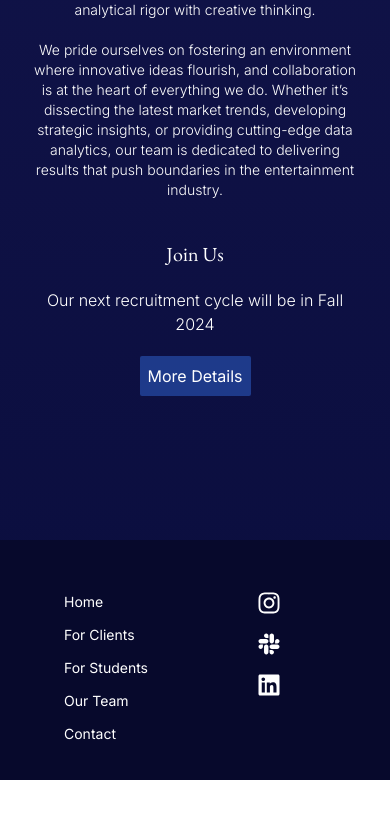
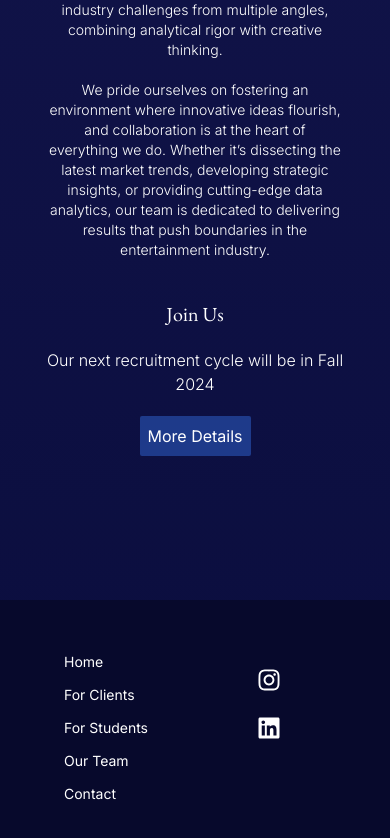
Before and after one commit to Bruin-Studio-Strategies/BSSWebsite, a React (Vite) app in the folder bss-web/: page / in a window 390 px wide. Shown: the part 2953-3791 px from the top of the page. Before the commit the page ends 3733 px from the top, so only its background shows below. Built offline with nearby package versions, Linux system fonts and the light colour scheme.

Commit message:
remove slack temporarily

```diff
--- a/bss-web/src/components/Footer.jsx
+++ b/bss-web/src/components/Footer.jsx
@@ -13,13 +13,13 @@ export default function Footer() {
         <FooterItem path="/contact">Contact</FooterItem>
       </div>
 
-      <div className="flex justify-center sm:space-x-6 space-y-3 sm:space-y-0 mx-auto sm:mx-0 sm:ml-auto mt-2 flex-col sm:flex-row">
+      <div className="flex justify-center sm:space-x-6 space-y-2 sm:space-y-0 mx-auto sm:mx-0 sm:ml-auto mt-2 flex-col sm:flex-row">
         <a className="rounded-full border-white sm:border h-10 w-10 flex items-center hover:cursor-pointer" href="https://www.instagram.com/bruinstudiostrategies/">
           <FaInstagram className="fill-white h-6 w-6 block m-auto" />
         </a>
-        <a className="rounded-full border-white sm:border h-10 w-10 flex items-center hover:cursor-pointer">
+        {/* <a className="rounded-full border-white sm:border h-10 w-10 flex items-center hover:cursor-pointer">
           <FaSlack className="fill-white h-6 w-6 block m-auto" />
-        </a>
+        </a> */}
         <a className="rounded-full border-white sm:border h-10 w-10 flex items-center hover:cursor-pointer" href="https://www.linkedin.com/company/bruin-studio-strategies">
           <FaLinkedin className="fill-white h-6 w-6 block m-auto" />
         </a>
--- a/bss-web/src/pages/Landing/sections/Team.jsx
+++ b/bss-web/src/pages/Landing/sections/Team.jsx
@@ -11,7 +11,7 @@ export default function Team() {
       />
       <div className="text-center sm:text-left sm:ml-28">
         <h3 className="font-serif mb-10 text-4xl">Our Team</h3>
-        <p className="w-5/6 mx-auto sm:mx-0 sm:w-10/12 text-sm sm:text-base">
+        <p className="w-3/4 mx-auto sm:mx-0 sm:w-10/12 text-sm sm:text-base">
           At Bruin Studio Strategies, our team is more than just a collection of
           UCLA students—it's a community of driven individuals, each bringing
           their own unique talents and passions to the table. United by our
```
